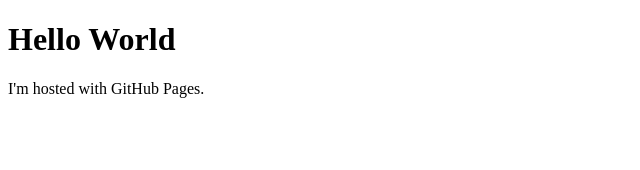
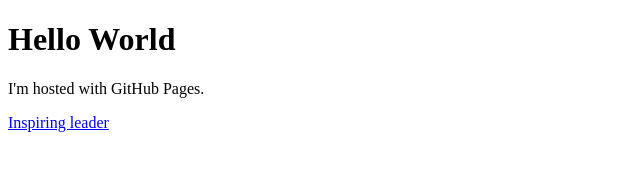
Before and after one commit to ninavostrikova/ninavostrikova.github.io, a plain HTML site: page index.html in a window 1280 px wide. Shown: the whole page, without its empty margins (0-640 px from the left). Drawn offline with Linux system fonts and the light colour scheme.

Commit message:
Add inspiring leader link

```diff
--- a/index.html
+++ b/index.html
@@ -3,5 +3,6 @@
 <body>
 <h1>Hello World</h1>
 <p>I'm hosted with GitHub Pages.</p>
+<a href="/inspiring_leader/">Inspiring leader</a>
 </body>
 </html>
```
